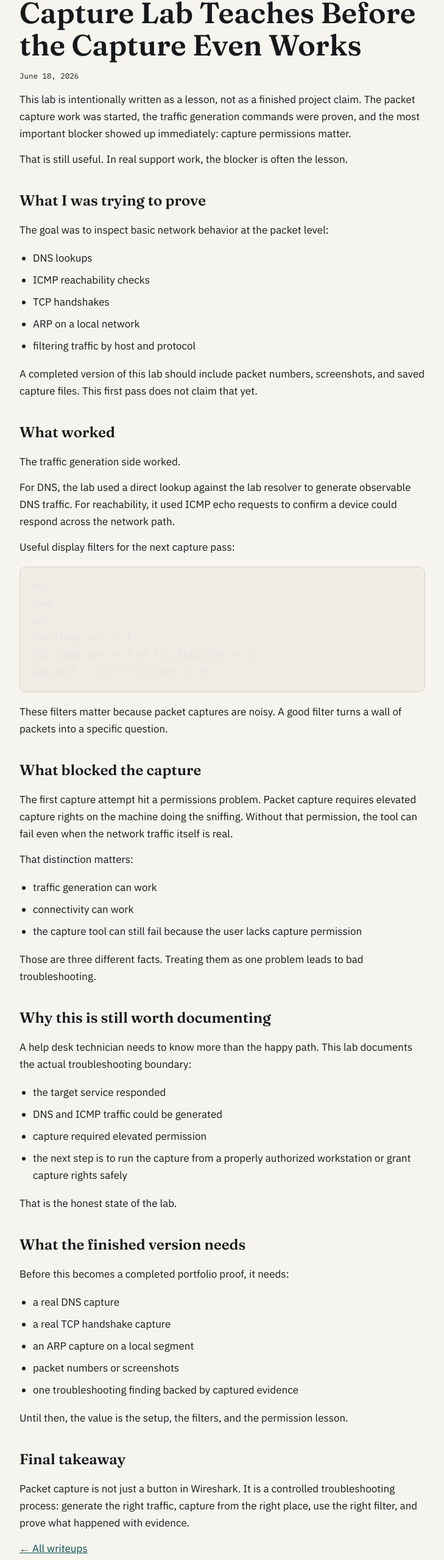
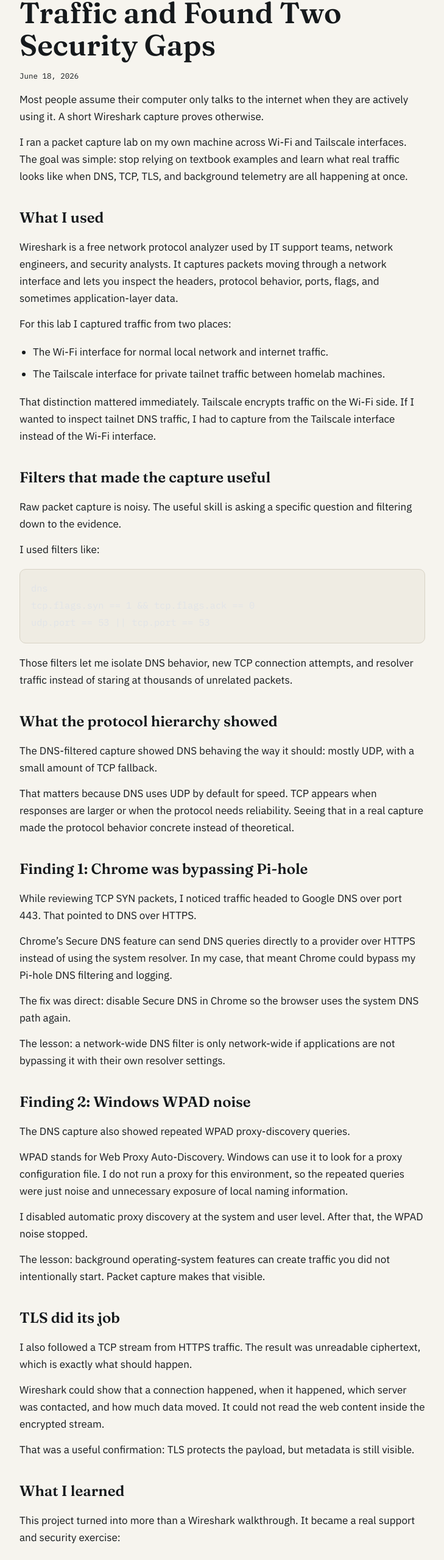
Before and after one commit to MarcoFernstaedt/marcofernstaedt-portfolio, an Astro site: page /blog/wireshark-packet-capture-lab-lessons in a window 1280 px wide. Shown: the part 228-2786 px from the top of the page at 61% size, without its empty margins (275-1004 px from the left). Built offline with nearby package versions, Linux system fonts and the light colour scheme; Astro itself is replaced by a stand-in of ours; code samples lack their colours.

Commit message:
Update Wireshark homelab portfolio project

````diff
--- a/src/content/blog/wireshark-packet-capture-lab-lessons.md
+++ b/src/content/blog/wireshark-packet-capture-lab-lessons.md
@@ -1,85 +1,95 @@
 ---
-title: "What a Wireshark Packet Capture Lab Teaches Before the Capture Even Works"
-description: "A practical packet capture lab note about DNS and ICMP traffic generation, filters, and the capture-permission blocker that must be solved before claiming packet evidence."
+title: "I Captured My Own Network Traffic and Found Two Security Gaps"
+description: "A completed Wireshark homelab project analyzing real DNS, TCP, TLS, and Tailscale traffic, with two findings remediated: Chrome DNS over HTTPS bypass and WPAD proxy discovery noise."
 category: "HomeLab"
 pubDate: "2026-06-18"
 updatedDate: "2026-06-18"
 draft: false
 featured: false
-tags: ["Wireshark", "Packet Capture", "Networking", "Troubleshooting"]
+tags: ["Wireshark", "Packet Capture", "Networking", "DNS", "Troubleshooting"]
 source: "Obsidian HomeLab Sprint Project 02"
 publicReviewed: true
 ---
-This lab is intentionally written as a lesson, not as a finished project claim. The packet capture work was started, the traffic generation commands were proven, and the most important blocker showed up immediately: capture permissions matter.
 
-That is still useful. In real support work, the blocker is often the lesson.
+Most people assume their computer only talks to the internet when they are actively using it. A short Wireshark capture proves otherwise.
 
-## What I was trying to prove
+I ran a packet capture lab on my own machine across Wi-Fi and Tailscale interfaces. The goal was simple: stop relying on textbook examples and learn what real traffic looks like when DNS, TCP, TLS, and background telemetry are all happening at once.
 
-The goal was to inspect basic network behavior at the packet level:
+## What I used
 
-- DNS lookups
-- ICMP reachability checks
-- TCP handshakes
-- ARP on a local network
-- filtering traffic by host and protocol
+Wireshark is a free network protocol analyzer used by IT support teams, network engineers, and security analysts. It captures packets moving through a network interface and lets you inspect the headers, protocol behavior, ports, flags, and sometimes application-layer data.
 
-A completed version of this lab should include packet numbers, screenshots, and saved capture files. This first pass does not claim that yet.
+For this lab I captured traffic from two places:
 
-## What worked
+- The Wi-Fi interface for normal local network and internet traffic.
+- The Tailscale interface for private tailnet traffic between homelab machines.
 
-The traffic generation side worked.
+That distinction mattered immediately. Tailscale encrypts traffic on the Wi-Fi side. If I wanted to inspect tailnet DNS traffic, I had to capture from the Tailscale interface instead of the Wi-Fi interface.
 
-For DNS, the lab used a direct lookup against the lab resolver to generate observable DNS traffic. For reachability, it used ICMP echo requests to confirm a device could respond across the network path.
+## Filters that made the capture useful
 
-Useful display filters for the next capture pass:
+Raw packet capture is noisy. The useful skill is asking a specific question and filtering down to the evidence.
+
+I used filters like:
 
 ```text
 dns
-icmp
-arp
-tcp.flags.syn == 1
 tcp.flags.syn == 1 && tcp.flags.ack == 0
 udp.port == 53 || tcp.port == 53
 ```
 
-These filters matter because packet captures are noisy. A good filter turns a wall of packets into a specific question.
+Those filters let me isolate DNS behavior, new TCP connection attempts, and resolver traffic instead of staring at thousands of unrelated packets.
 
-## What blocked the capture
+## What the protocol hierarchy showed
 
-The first capture attempt hit a permissions problem. Packet capture requires elevated capture rights on the machine doing the sniffing. Without that permission, the tool can fail even when the network traffic itself is real.
+The DNS-filtered capture showed DNS behaving the way it should: mostly UDP, with a small amount of TCP fallback.
 
-That distinction matters:
+That matters because DNS uses UDP by default for speed. TCP appears when responses are larger or when the protocol needs reliability. Seeing that in a real capture made the protocol behavior concrete instead of theoretical.
 
-- traffic generation can work
-- connectivity can work
-- the capture tool can still fail because the user lacks capture permission
+## Finding 1: Chrome was bypassing Pi-hole
 
-Those are three different facts. Treating them as one problem leads to bad troubleshooting.
+While reviewing TCP SYN packets, I noticed traffic headed to Google DNS over port 443. That pointed to DNS over HTTPS.
 
-## Why this is still worth documenting
+Chrome's Secure DNS feature can send DNS queries directly to a provider over HTTPS instead of using the system resolver. In my case, that meant Chrome could bypass my Pi-hole DNS filtering and logging.
 
-A help desk technician needs to know more than the happy path. This lab documents the actual troubleshooting boundary:
+The fix was direct: disable Secure DNS in Chrome so the browser uses the system DNS path again.
 
-- the target service responded
-- DNS and ICMP traffic could be generated
-- capture required elevated permission
-- the next step is to run the capture from a properly authorized workstation or grant capture rights safely
+The lesson: a network-wide DNS filter is only network-wide if applications are not bypassing it with their own resolver settings.
 
-That is the honest state of the lab.
+## Finding 2: Windows WPAD noise
 
-## What the finished version needs
+The DNS capture also showed repeated WPAD proxy-discovery queries.
 
-Before this becomes a completed portfolio proof, it needs:
+WPAD stands for Web Proxy Auto-Discovery. Windows can use it to look for a proxy configuration file. I do not run a proxy for this environment, so the repeated queries were just noise and unnecessary exposure of local naming information.
 
-- a real DNS capture
-- a real TCP handshake capture
-- an ARP capture on a local segment
-- packet numbers or screenshots
-- one troubleshooting finding backed by captured evidence
+I disabled automatic proxy discovery at the system and user level. After that, the WPAD noise stopped.
 
-Until then, the value is the setup, the filters, and the permission lesson.
+The lesson: background operating-system features can create traffic you did not intentionally start. Packet capture makes that visible.
+
+## TLS did its job
+
+I also followed a TCP stream from HTTPS traffic. The result was unreadable ciphertext, which is exactly what should happen.
+
+Wireshark could show that a connection happened, when it happened, which server was contacted, and how much data moved. It could not read the web content inside the encrypted stream.
+
+That was a useful confirmation: TLS protects the payload, but metadata is still visible.
+
+## What I learned
+
+This project turned into more than a Wireshark walkthrough. It became a real support and security exercise:
+
+- Pick the correct capture interface.
+- Generate the traffic you want to observe.
+- Filter by protocol, port, and TCP flags.
+- Separate encrypted payload from visible metadata.
+- Identify browser DNS bypass behavior.
+- Remove noisy WPAD proxy-discovery traffic.
+- Document the fix, not just the finding.
+
+That is the kind of practical troubleshooting I want in my toolkit for help desk, IT support, and security-adjacent work.
 
 ## Final takeaway
 
-Packet capture is not just a button in Wireshark. It is a controlled troubleshooting process: generate the right traffic, capture from the right place, use the right filter, and prove what happened with evidence.
+Wireshark is not just a packet viewer. It is a way to prove what the network is actually doing.
+
+In this lab, it showed me two real problems I did not know I had. I fixed both and left with a clearer understanding of DNS, TCP handshakes, TLS visibility, and interface selection.
````
Also changed, not shown: src/pages/index.astro (+8 -1 lines).
